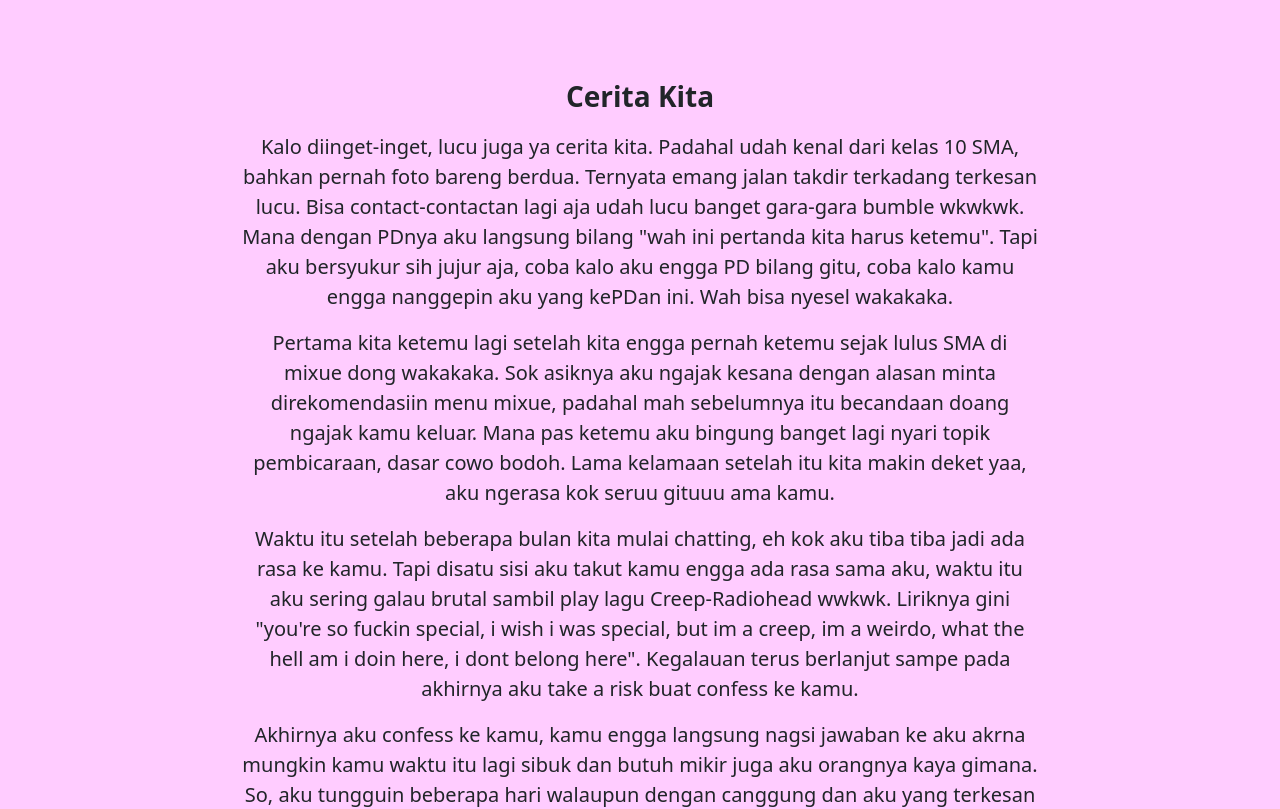
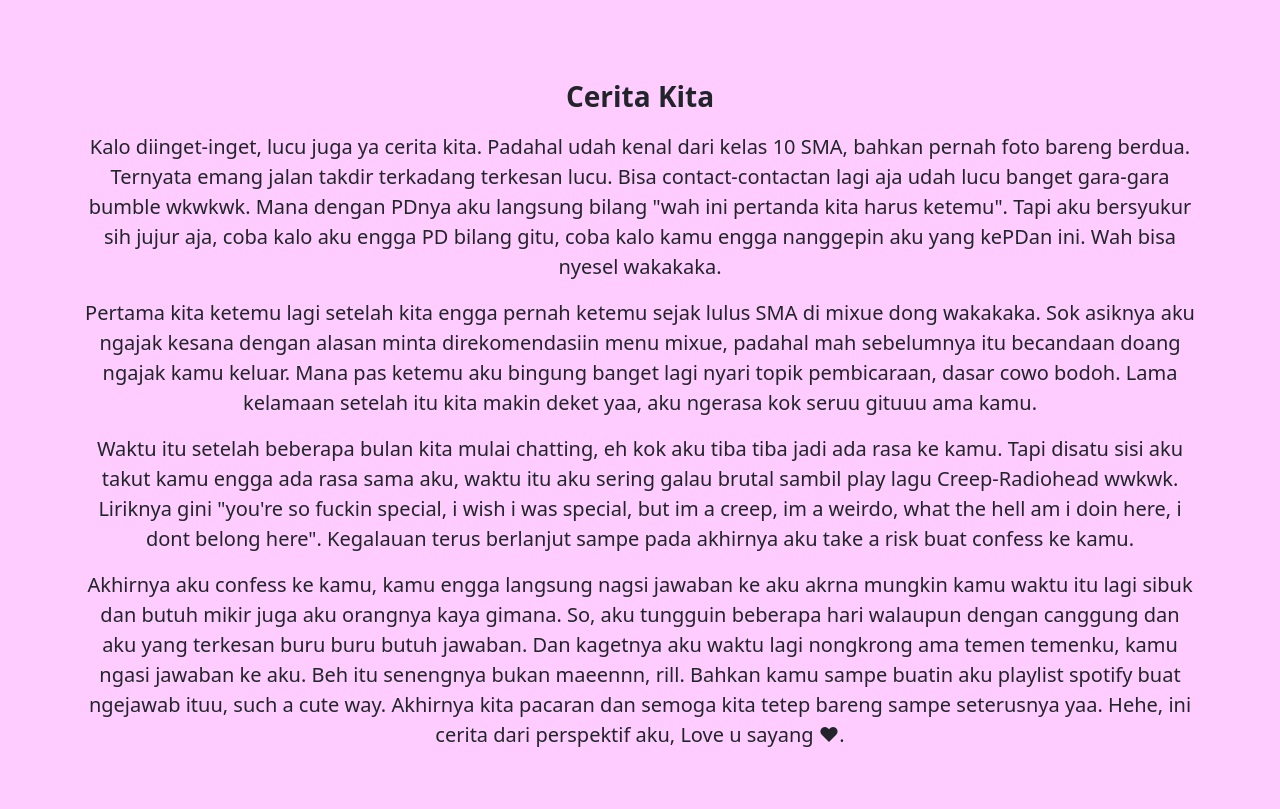
Before and after one commit to FuadFakhruzzaki/iniceritakita, a plain HTML site: page index.html in a window 1280 px wide. Shown: the part 1400-2209 px from the top of the page. Drawn offline with nearby package versions, Linux system fonts and the light colour scheme.

Commit message:
git commit -main

```diff
--- a/index.html
+++ b/index.html
@@ -83,21 +83,21 @@
         <div class="row text-center">
           <div class="col text-center">
             <h3 class="fw-bold">Cerita Kita</h3>
-            <p class="fs-5" style="padding-top: 0.5em; padding-left: 8em; padding-right: 8em">
+            <p class="fs-5" style="padding-top: 0.5em">
               Kalo diinget-inget, lucu juga ya cerita kita. Padahal udah kenal dari kelas 10 SMA, bahkan pernah foto bareng berdua. Ternyata emang jalan takdir terkadang terkesan lucu. Bisa contact-contactan lagi aja udah lucu banget
               gara-gara bumble wkwkwk. Mana dengan PDnya aku langsung bilang "wah ini pertanda kita harus ketemu". Tapi aku bersyukur sih jujur aja, coba kalo aku engga PD bilang gitu, coba kalo kamu engga nanggepin aku yang kePDan ini. Wah
               bisa nyesel wakakaka.
             </p>
-            <p class="fs-5" style="padding-left: 8em; padding-right: 8em">
+            <p class="fs-5">
               Pertama kita ketemu lagi setelah kita engga pernah ketemu sejak lulus SMA di mixue dong wakakaka. Sok asiknya aku ngajak kesana dengan alasan minta direkomendasiin menu mixue, padahal mah sebelumnya itu becandaan doang ngajak
               kamu keluar. Mana pas ketemu aku bingung banget lagi nyari topik pembicaraan, dasar cowo bodoh. Lama kelamaan setelah itu kita makin deket yaa, aku ngerasa kok seruu gituuu ama kamu.
             </p>
-            <p class="fs-5" style="padding-left: 8em; padding-right: 8em">
+            <p class="fs-5">
               Waktu itu setelah beberapa bulan kita mulai chatting, eh kok aku tiba tiba jadi ada rasa ke kamu. Tapi disatu sisi aku takut kamu engga ada rasa sama aku, waktu itu aku sering galau brutal sambil play lagu Creep-Radiohead
               wwkwk. Liriknya gini "you're so fuckin special, i wish i was special, but im a creep, im a weirdo, what the hell am i doin here, i dont belong here". Kegalauan terus berlanjut sampe pada akhirnya aku take a risk buat confess
               ke kamu.
             </p>
-            <p class="fs-5" style="padding-left: 8em; padding-right: 8em; padding-bottom: 2em">
+            <p class="fs-5" style="padding-bottom: 2em">
               Akhirnya aku confess ke kamu, kamu engga langsung nagsi jawaban ke aku akrna mungkin kamu waktu itu lagi sibuk dan butuh mikir juga aku orangnya kaya gimana. So, aku tungguin beberapa hari walaupun dengan canggung dan aku yang
               terkesan buru buru butuh jawaban. Dan kagetnya aku waktu lagi nongkrong ama temen temenku, kamu ngasi jawaban ke aku. Beh itu senengnya bukan maeennn, rill. Bahkan kamu sampe buatin aku playlist spotify buat ngejawab ituu,
               such a cute way. Akhirnya kita pacaran dan semoga kita tetep bareng sampe seterusnya yaa. Hehe, ini cerita dari perspektif aku, Love u sayang ♥.
```
